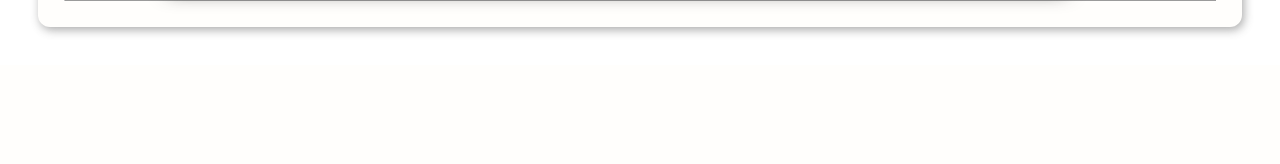
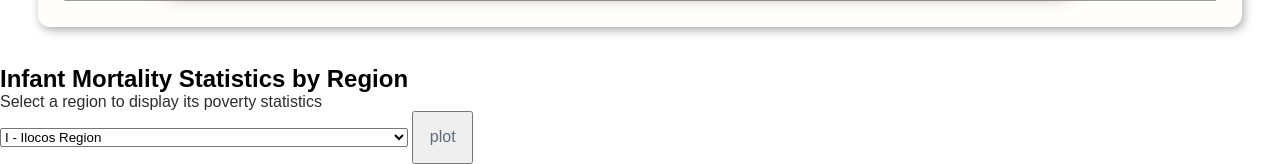
Before and after one commit to 2203472/infant-mortality-app, a Flask app: template templates/index.html in a window 1280 px wide. Shown: the part 778-942 px from the top of the page. Before the commit the page ends 813 px from the top, so only its background shows below. Run offline with Flask 2, Linux system fonts and the light colour scheme; the template is opened without the code that fills it, so the values that code supplies are empty; parts of the project's set-up code (start-up, migrations or seed data) failed here and were passed over.

Commit message:
Major revisions, alter descriptive

```diff
--- a/app.py
+++ b/app.py
@@ -24,16 +24,32 @@ app = flask.Flask(__name__,
                   static_folder='static',
                   template_folder='templates')
 
-dataset = pd.read_csv('dataset/kr-final-cleaned.csv', low_memory=False)
-yes_b5_class = dataset.loc[dataset['B5CLASS'].str.contains("Yes")]
-no_b5_class = dataset.loc[dataset['B5CLASS'].str.contains("No")]
-img = BytesIO()
-
 
 # Highest Education Attainment for each Mortality class
 
-def highest_educational_attainment():
+def highest_educational_attainment_yes(yes_b5_class,img):
     # Bar Plot Highest Education Attainment for yes class
+    no_class_education_count = yes_b5_class['V149'].value_counts()
+
+    plt.figure(figsize=(15, 7))
+    ax1 = sns.barplot(x=no_class_education_count.index, y=no_class_education_count.values, palette="pastel",
+                      edgecolor=".6", hue=no_class_education_count.index, dodge=False)
+    plt.ylabel('Total Count')
+    plt.title('Highest Education Attainment for Families having Positive Infant Mortality', fontsize=20)
+
+    for container in ax1.containers:
+        ax1.bar_label(container, padding=3)
+
+    plt.savefig(img, format='png')
+    plt.close()
+    img.seek(0)
+    high_educ_attain_bar = base64.b64encode(img.getvalue()).decode('utf8')
+
+    return high_educ_attain_bar
+
+
+def highest_educational_attainment_no(no_b5_class,img):
+    # Bar Plot Highest Education Attainment for no class
     no_class_education_count = no_b5_class['V149'].value_counts()
 
     plt.figure(figsize=(15, 7))
@@ -53,7 +69,7 @@ def highest_educational_attainment():
     return high_educ_attain_bar
 
 
-def income():
+def income(no_b5_class,img):
     # Income
     no_class_occupation_count = no_b5_class['V717'].value_counts()
     no_class_occupation_count = no_class_occupation_count[:10, ]
@@ -75,7 +91,7 @@ def income():
     return inc
 
 
-def partner_highest_educational_attainment():
+def partner_highest_educational_attainment(no_b5_class,img):
     # Husband/Partner's Highest Educational Attainment
     no_class_partner_education_count = no_b5_class['V729'].value_counts()
 
@@ -97,13 +113,20 @@ def partner_highest_educational_attainment():
     return part_high_educ_attain
 
 
-def person_allocating_budget_earnings():
+def person_allocating_budget_earnings(no_b5_class,img):
     # Person in-charge of allocating budget of respondent's earnings
-    explode = (0, 0, 1, 1, 1)
     colors = ['#DF9D9E', '#BF899C', '#C79272', '#987896']
 
     no_class_person_allocate_budget_count = no_b5_class['V739'].value_counts()
     no_class_person_allocate_budget_list = list(no_class_person_allocate_budget_count.keys())
+
+    num_index = len(no_class_person_allocate_budget_count.index)
+    temp = []
+    for i in range(0, num_index):
+        value = 0.1
+        temp.append(value)
+
+    explode = tuple(temp)
 
     person_in_charge = []
 
@@ -113,7 +136,7 @@ def person_allocating_budget_earnings():
     plt.figure(figsize=(10, 10))
 
     plt.pie(person_in_charge, labels=no_class_person_allocate_budget_list,
-            shadow=False, startangle=180, colors=colors, explode=explode,
+            shadow=False, startangle=180, colors=colors,explode=explode,
             autopct='%1.1f%%')
 
     plt.title('Person in-charge of Allocating Budget of Earnings',
@@ -129,7 +152,7 @@ def person_allocating_budget_earnings():
     return per_alloc_bud_earn
 
 
-def infant_mortality_rate():
+def infant_mortality_rate(dataset,img):
     # Line Graph of Infant Mortality
     dataset['B5CLASS'].replace(['Yes', 'No'], [1, 0], inplace=True)
 
@@ -156,7 +179,7 @@ def infant_mortality_rate():
     return inf_mort_rate
 
 
-def total_infant_mortality_year():
+def total_infant_mortality_year(no_b5_class,img):
     # Get different years with
     # yes value via value counts
     no_class_year_count = no_b5_class['V007'].value_counts()
@@ -179,7 +202,7 @@ def total_infant_mortality_year():
     return inf_mort_rate_yr
 
 
-def household_amenities_region():
+def household_amenities_region(dataset,img):
     # Household Amenities per Region
     amenities = dataset[['V119', 'V120', 'V121', 'V122', 'V123', 'V124', 'V125']]
     variables = {'V119': "Electricity", 'V120': "Radio", 'V121': "Television", 'V122': "Refrigerator",
@@ -207,7 +230,7 @@ def household_amenities_region():
     return house_amen_rgn
 
 
-def respondents_prenatal_care_region():
+def respondents_prenatal_care_region(dataset,img):
     # Number of Respondents Receiving Prenatal Care per Region
     prenatal = dataset[['M2A', 'M2K', 'M2N']]
     variables = {'M2A': "Doctor", 'M2K': "Other", 'M2N': "No One"}
@@ -234,7 +257,7 @@ def respondents_prenatal_care_region():
     return resp_pre_car_rgn
 
 
-def assistance_type_region():
+def assistance_type_region(dataset,img):
     # Assistance Type per Region
     assistance = dataset[['M3A', 'M3H', 'M3K', 'M3N']]
     variables = {'M3A': "Doctor", 'M3H': "Barangay Health Worker", 'M3K': "Other", 'M3N': "No One"}
@@ -261,22 +284,29 @@ def assistance_type_region():
     return assist_typ_rgn
 
 
-def contraceptive_use_intention():
+def contraceptive_use_intention(dataset,img):
     # Contraceptive Use and Intention
-    explode = (0.1, 0.1, 0.1, 0.2)
+    # explode = (0.1, 0.1, 0.1, 0.2)
     colors = ['#DF9D9E', '#BF899C', '#C79272', '#987896']
 
     no_class_contraceptive_use_intention_count = dataset['V364'].value_counts()
     no_class_contraceptive_use_intention_list = list(no_class_contraceptive_use_intention_count.keys())
+    num_index = len(no_class_contraceptive_use_intention_count.index)
+    temp = []
+    for i in range(0, num_index):
+        value = 0.1
+        temp.append(value)
 
-    contraceptive_use_intention = []
+    explode = tuple(temp)
+
+    contraceptive_use_intention_list = []
 
     for key in no_class_contraceptive_use_intention_count.keys():
-        contraceptive_use_intention.append(no_class_contraceptive_use_intention_count[key])
+        contraceptive_use_intention_list.append(no_class_contraceptive_use_intention_count[key])
 
     plt.figure(figsize=(8, 8))
-    plt.pie(contraceptive_use_intention, labels=no_class_contraceptive_use_intention_list,
-            shadow=False, startangle=180, colors=colors, explode=explode, autopct='%1.1f%%')
+    plt.pie(contraceptive_use_intention_list, labels=no_class_contraceptive_use_intention_list,
+            shadow=False, startangle=180, colors=colors, autopct='%1.1f%%', explode=explode)
     plt.title('Contraceptive Use and Intention',
               fontname="Century Gothic",
               size=18)
@@ -293,33 +323,40 @@ def contraceptive_use_intention():
 @app.route('/', methods=['GET', 'POST'])
 def index():
 
-    if flask.request.form['btn'] == 'predict':
+    if flask.request.method == 'GET':
+        return render_template('index.html')
 
-        return render_template()
-    # with open(f'datasets/raw-features.pkl', 'rb') as f:
-    #     df = pickle.load(f)
+    if flask.request.method == 'POST':
+        if request.form['btn'] == 'predict':
 
-    # if flask.request.method == 'GET':
-    #     return flask.render_template('main.html')
+            return render_template('index.html')
 
-    # if flask.request.method == 'POST':
-    #     if request.form['btn'] == 'predict':
-    #         return render_template('main.html')
+    if request.form['btn'] == 'plot':
+        region = request.form["region"]
+        return redirect(url_for("descriptive_statistics", rgn=region))
 
-    # if request.form['btn'] == 'Plot':
-    #     region = request.form["region"]
-    #     return redirect(url_for("plot", rgn=region))
 
-    return render_template("sample.html", high_educ_attain_bar=highest_educational_attainment(),
-                           inc=income(),
-                           part_high_educ_attain=partner_highest_educational_attainment(),
-                           per_alloc_bud_earn=person_allocating_budget_earnings(),
-                           inf_mort_rate=infant_mortality_rate(),
-                           inf_mort_rate_yr=total_infant_mortality_year(),
-                           house_amen_rgn=household_amenities_region(),
-                           resp_pre_car_rgn=respondents_prenatal_care_region(),
-                           assist_typ_rgn=assistance_type_region(),
-                           cont_use_int=contraceptive_use_intention()
+@app.route('/<rgn>')
+def descriptive_statistics(rgn):
+    region_value = rgn
+    img = BytesIO()
+    data = pd.read_csv('dataset/kr-final-cleaned.csv', low_memory=False)
+    dataset_rgn = data.copy()
+    dataset_rgn = dataset_rgn.loc[dataset_rgn['V024'] == region_value]
+    yes_b5_class = dataset_rgn.loc[dataset_rgn['B5CLASS'].str.contains('Yes')]
+    no_b5_class = dataset_rgn.loc[dataset_rgn['B5CLASS'].str.contains('No')]
+
+    return render_template("sample.html", high_educ_attain_bar_yes=highest_educational_attainment_yes(yes_b5_class,img),
+                           high_educ_attain_bar_no=highest_educational_attainment_no(no_b5_class,img),
+                           inc=income(no_b5_class,img),
+                           part_high_educ_attain=partner_highest_educational_attainment(no_b5_class,img),
+                           per_alloc_bud_earn=person_allocating_budget_earnings(no_b5_class,img),
+                           inf_mort_rate=infant_mortality_rate(data,img),
+                           inf_mort_rate_yr=total_infant_mortality_year(data,img),
+                           house_amen_rgn=household_amenities_region(dataset_rgn,img),
+                           resp_pre_car_rgn=respondents_prenatal_care_region(dataset_rgn,img),
+                           assist_typ_rgn=assistance_type_region(dataset_rgn,img),
+                           cont_use_int=contraceptive_use_intention(dataset_rgn,img)
                            )
 
 
--- a/templates/index.html
+++ b/templates/index.html
@@ -4,8 +4,7 @@
 	<meta charset="utf-8" http-equiv="X-UA-Compatible" content="chrome=1"/>
     <meta name="viewport" content="width=device-width, initial-scale=1.0">
     <title>Penatics: Infant Mortality</title>
-	<!-- <link rel="stylesheet" type="text/css" href="{{ url_for('static', filename='style.css') }}"/> -->
-    <link rel="stylesheet" type="text/css" href="style.css"/>
+	<link rel="stylesheet" type="text/css" href="{{ url_for('static', filename='style.css') }}"/>
 </head>
 <nav class="navbar">
     <div class="nav-con">
@@ -23,7 +22,7 @@
     <div class="container">
     <fieldset>
         <legend> Form </legend>
-        <form action="{{ url_for('main') }}" method="POST">
+        <form action="{{ url_for('index') }}" method="POST">
         <div class="col">
             <div class="row">
                 <label for="label"> Text: </label>
@@ -95,6 +94,30 @@
 
     </form>
 
+    <h2>Infant Mortality Statistics by Region</h2>
+		<p class="shortDesc">Select a region to display its poverty statistics</p>
+		<form method = "POST">
+            <select id = "region" name = "region">
+                <option value = "I - Ilocos Region">I - Ilocos Region</option>
+                <option value = "II - Cagayan Valley">II - Cagayan Valley</option>
+                <option value = "III - Central Luzon">III - Central Luzon</option>
+                <option value = "IVA - CALABARZON">IV A - CALABARZON </option>
+                <option value = "IV B - MIMAROPA">MIMAROPA</option>
+                <option value = "V - Bicol">V - Bicol</option>
+                <option value = "VI - Western Visayas">VI - Western Visayas</option>
+                <option value = "VII - Central Visayas">VII - Central Visayas</option>
+                <option value = "VIII - Eastern Visayas">VIII - Eastern Visayas</option>
+                <option value = "IX - Zamboanga Peninsula">IX - Zamboanga Peninsula</option>
+                <option value = "X - Northern Mindanao">X - Northern Mindanao</option>
+                <option value = "XI - Davao">XI - Davao</option>
+                <option value = "XII - SOCCSKSARGEN">XII - SOCCSKSARGEN</option>
+                <option value = "Caraga">XIII - Caraga</option>
+                <option value = "National Capital Region (NCR)">National Capital Region (NCR)</option>
+                <option value = "Cordillera Administrative Region (CAR)">Cordillera Administrative Region (CAR)</option>
+                <option value = "Bangsamoro Autonomous Region in Muslim Mindanao (BARMM)">Bangsamoro Autonomous Region In Muslim Mindanao (BARMM)</option>
+            </select>
+			<input type = "submit" name="btn" value="plot" class="plotButton">
+		</form>
 
 
 <script>
```
Also changed, not shown: templates/sample.html (+5 -2 lines), static/style.css (renamed from templates/style.css).
